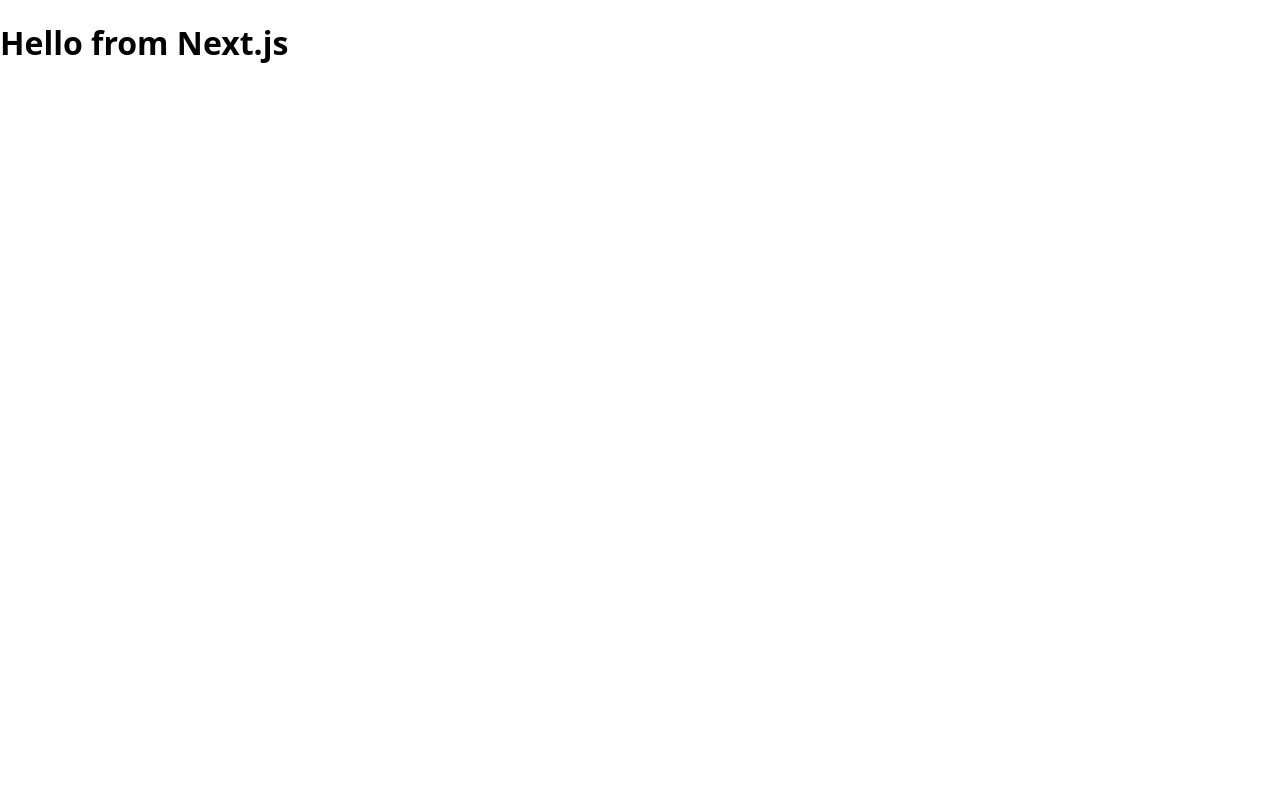
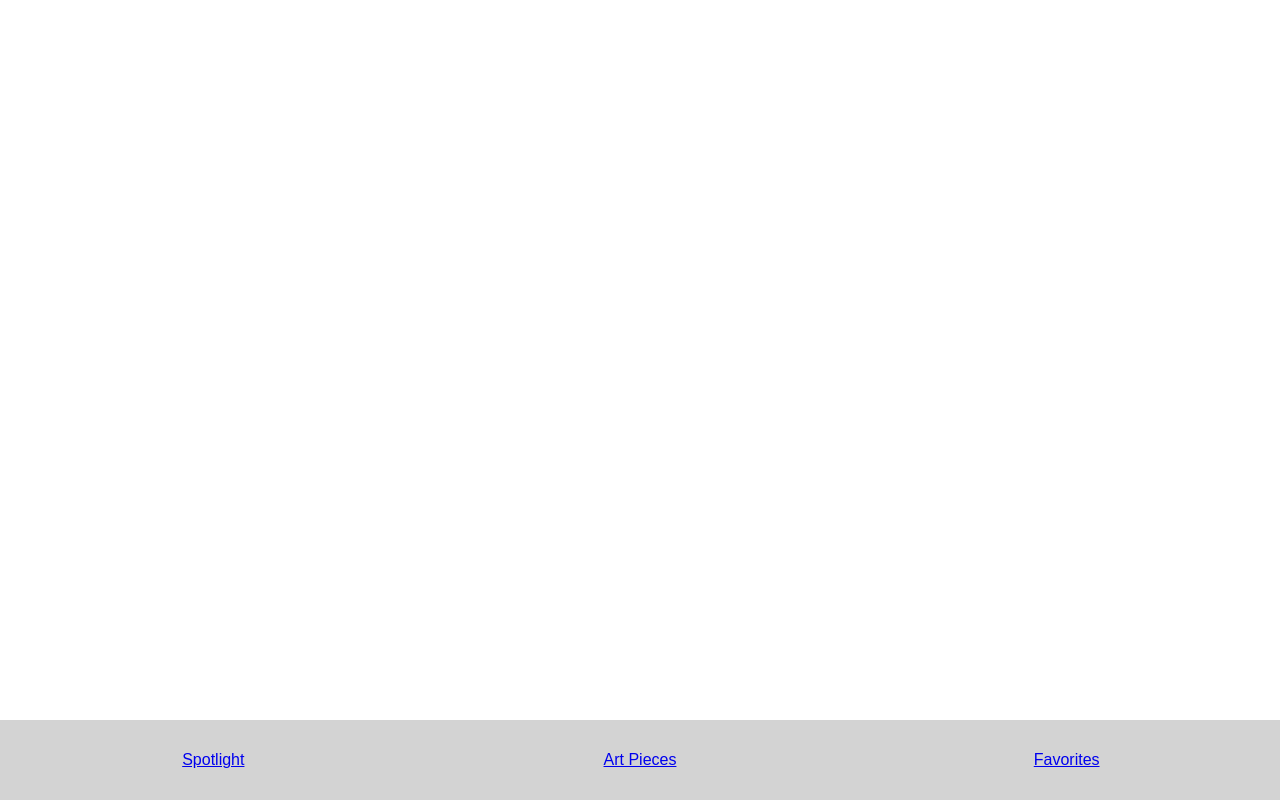
Before and after one commit to RoccoccoR/art-gallery-app, a Next.js app: page / in a window 1280 px wide. Built offline with nearby package versions, Linux system fonts and the light colour scheme.

Commit message:
pushing-nav-bar

```diff
--- /dev/null
+++ b/components/navbar/navbar.css
@@ -0,0 +1,54 @@
+.navbar-container {
+  background-color: lightgrey;
+  height: 10vh;
+  width: 100%;
+  position: fixed;
+  bottom: 0;
+  left: 0;
+}
+
+.navbar {
+  height: 100%;
+  width: 100%;
+  display: flex;
+  justify-content: space-around;
+  z-index: 99;
+}
+
+.navbar__spotlight,
+.navbar__art-pieces,
+.navbar__favourites {
+  width: calc(100vw / 3);
+}
+
+/* TO ADD  */
+/* .navbar__spotlight-darker-selection,
+.navbar__art-pieces-darker-selection,
+.navbar__favourites-darker-selection {
+  background-color: red;
+  width: calc(100vw / 3);
+} */
+
+.navbar__spotlight:hover,
+.navbar__art-pieces:hover,
+.navbar__favourites:hover {
+  background-color: grey;
+  width: calc(100vw / 3);
+}
+
+.navbar a {
+  display: flex;
+  justify-content: center;
+  align-items: center;
+}
+
+.navbar__home-img:hover,
+.navbar__home-img:focus,
+.navbar__bookmark-img:hover,
+.navbar__bookmark-img:focus,
+.navbar__profile-img:hover,
+.navbar__profile-img:focus,
+.navbar__add-question-img:hover,
+.navbar__add-question-img:focus {
+  animation: rotateOnce 0.7s forwards;
+}
--- /dev/null
+++ b/components/navbar/navbar.jsx
@@ -0,0 +1,17 @@
+export default function Navbar() {
+  return (
+    <section className="navbar-container">
+      <nav className="navbar">
+        <a className="navbar__spotlight" href="#">
+          Spotlight
+        </a>
+        <a className="navbar__art-pieces" href="#">
+          Art Pieces
+        </a>
+        <a className="navbar__favourites" href="#">
+          Favorites
+        </a>
+      </nav>
+    </section>
+  );
+}
--- a/pages/_app.js
+++ b/pages/_app.js
@@ -1,4 +1,5 @@
 import GlobalStyle from "../styles";
+import "../components/navbar/navbar.css";
 
 export default function App({ Component, pageProps }) {
   return (
--- a/pages/index.js
+++ b/pages/index.js
@@ -1,7 +1,9 @@
+import Navbar from "../components/navbar/navbar";
+
 export default function HomePage() {
   return (
     <div>
-      <h1>Hello from Next.js</h1>
+      <Navbar />
     </div>
   );
 }
--- a/styles.js
+++ b/styles.js
@@ -7,8 +7,16 @@
     box-sizing: border-box;
   }
 
-  body {
-    margin: 0;
-    font-family: system-ui;
-  }
-`;
+:root {
+  height: 100vh;
+  width: 100vw;
+  display: flex;
+  justify-content: center;
+  margin: 0;
+  font-family: Arial, Helvetica, sans-serif;
+}
+
+body {
+  height: 100vh;
+}
+  `;
```
